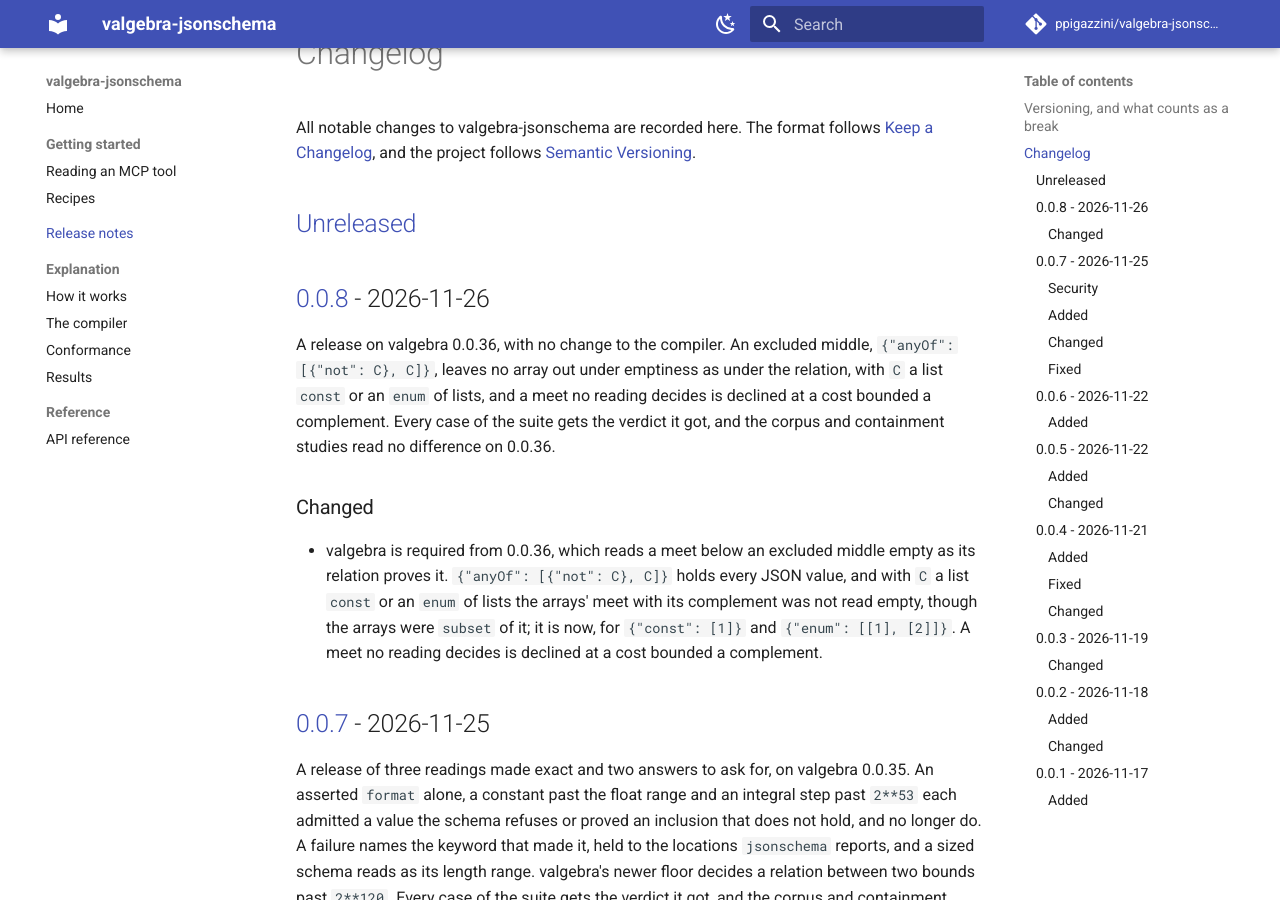
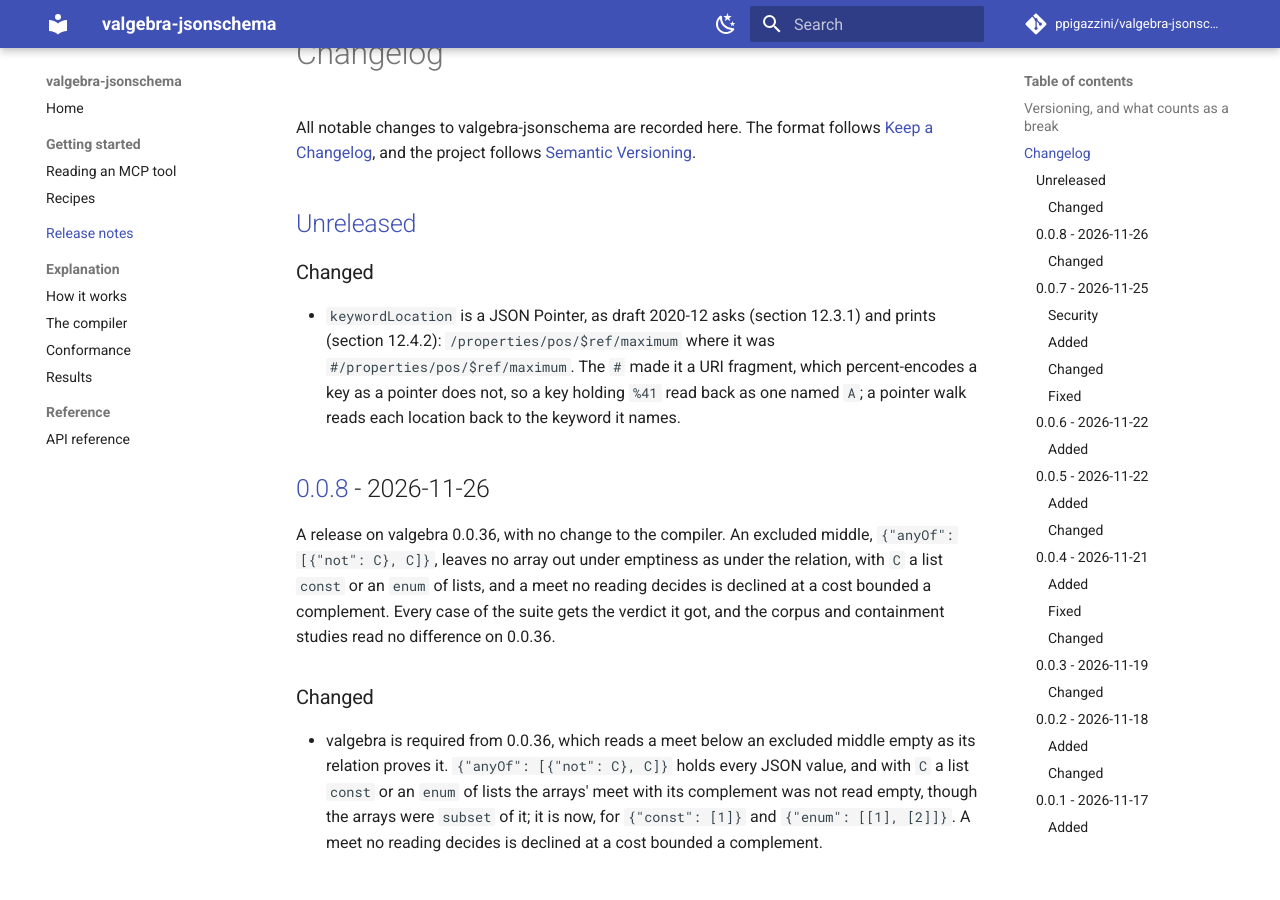
Before and after one commit to ppigazzini/valgebra-jsonschema, an MkDocs documentation site: the page built from docs/changelog.md, in a window 1280 px wide and 900 px high, scrolled down 300 px. Built offline with MkDocs 1.6.1 and Material for MkDocs 9.7.7, drawn with Linux system fonts in a browser that asks for light colours; comment, search, counter and statistics services are not loaded.

Commit message:
schema: a keyword's location is a JSON Pointer
`keywordLocation` began with `#`, the URI-fragment form of a JSON Pointer, while each
step was escaped as a plain pointer escapes it, `~0` and `~1` alone: draft 2020-12 asks
a JSON Pointer (section 12.3.1) and prints one (section 12.4.2), and a fragment percent-
encodes, so `#/properties/%41` read as a fragment names the key `A`.

The root's location is the empty pointer, so a failure reads
`/properties/pos/$ref/maximum`, as jschon and jsonschema-rs write it.
`tests/test_schema.py` holds the 24 expectations of `TestLocated` in that form, the only
ones the change moves, and reads a location through a key holding `%41`, `/` and `~`
back to the keyword it names by a pointer walk, which fails without the change. The
recipes page writes `/minimum`; the conformance suites and the studies read every count
they recorded.

```diff
--- a/CHANGELOG.md
+++ b/CHANGELOG.md
@@ -5,6 +5,14 @@ All notable changes to valgebra-jsonschema are recorded here. The format follows
 [Semantic Versioning](https://semver.org/spec/v2.0.0.html).
 
 ## [Unreleased]
+
+### Changed
+
+- `keywordLocation` is a JSON Pointer, as draft 2020-12 asks (section 12.3.1) and prints
+  (section 12.4.2): `/properties/pos/$ref/maximum` where it was `#/properties/pos/$ref/maximum`.
+  The `#` made it a URI fragment, which percent-encodes a key as a pointer does not, so a key
+  holding `%41` read back as one named `A`; a pointer walk reads each location back to the
+  keyword it names.
 
 ## [0.0.8] - 2026-11-26
 
```
Also changed, not shown: docs/recipes.md (+3 -2 lines), 2 other files.
